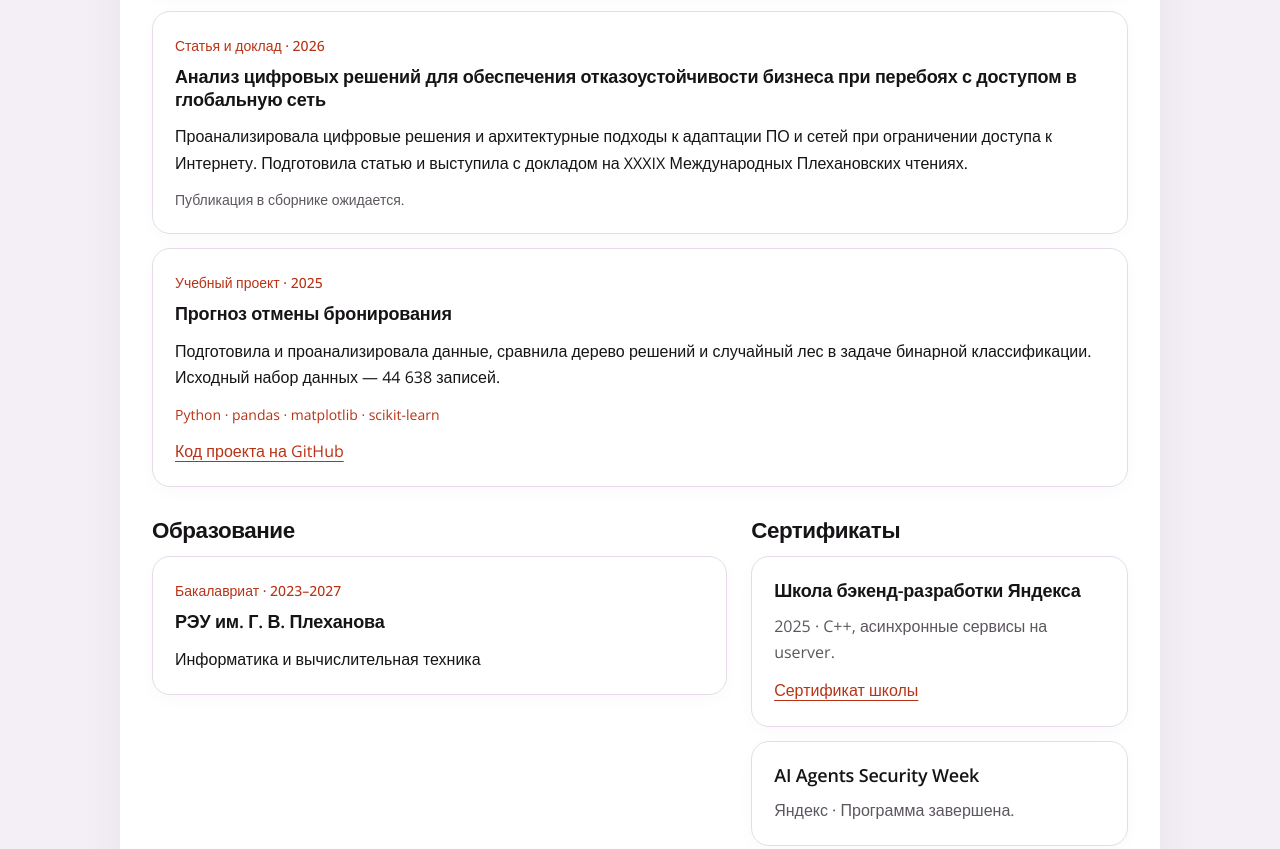
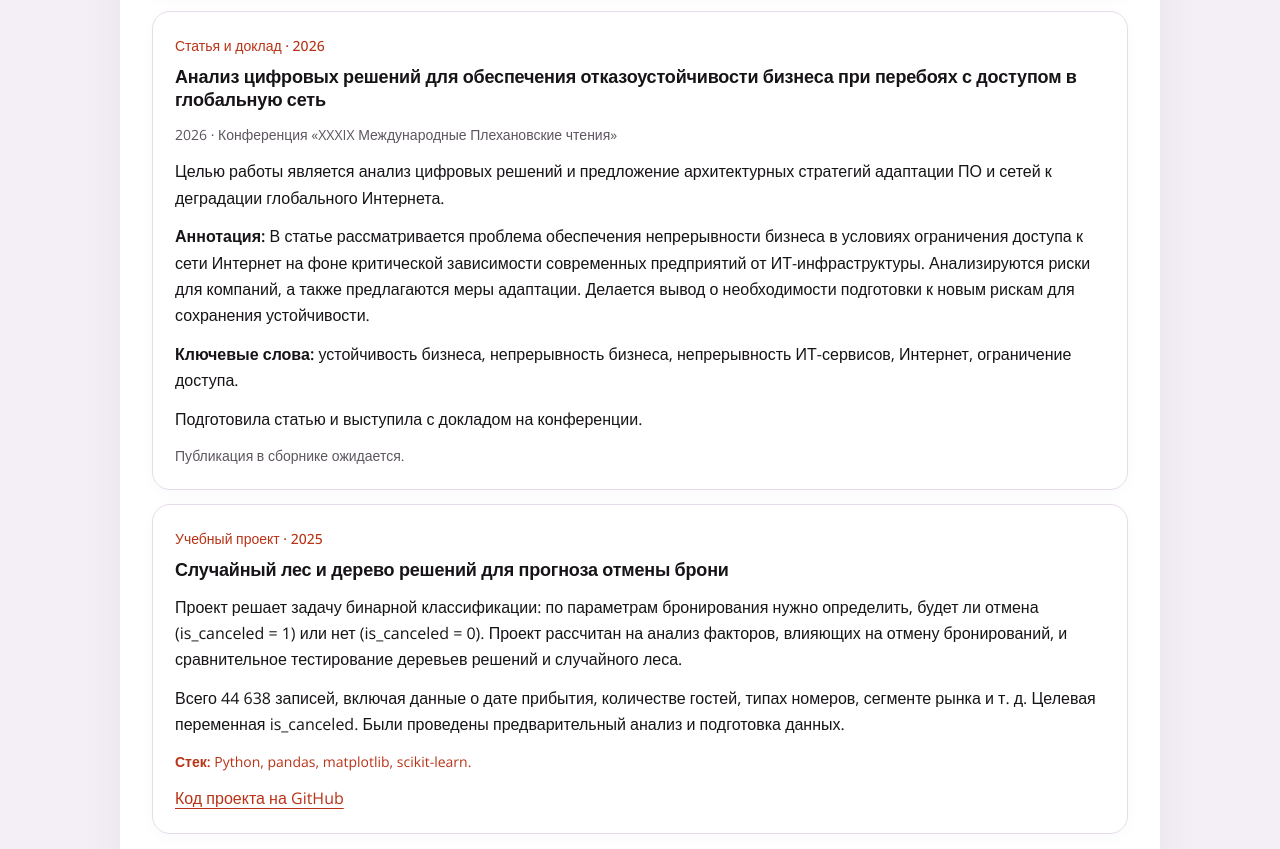
Before and after one commit to DillFennel/dillfennel.github.io, a plain HTML site: page index.html in a window 1280 px wide. Shown: the part 3069-3918 px from the top of the page. Drawn offline with nearby package versions, Linux system fonts and the light colour scheme.

Commit message:
Restore detailed project descriptions

```diff
--- a/index.html
+++ b/index.html
@@ -123,14 +123,19 @@
           <article class="card project">
             <p class="eyebrow">Статья и доклад · 2026</p>
             <h3>Анализ цифровых решений для обеспечения отказоустойчивости бизнеса при перебоях с доступом в глобальную сеть</h3>
-            <p>Проанализировала цифровые решения и архитектурные подходы к адаптации ПО и сетей при ограничении доступа к Интернету. Подготовила статью и выступила с докладом на XXXIX Международных Плехановских чтениях.</p>
+            <p class="meta">2026 · Конференция «XXXIX Международные Плехановские чтения»</p>
+            <p>Целью работы является анализ цифровых решений и предложение архитектурных стратегий адаптации ПО и сетей к деградации глобального Интернета.</p>
+            <p><strong>Аннотация:</strong> В статье рассматривается проблема обеспечения непрерывности бизнеса в условиях ограничения доступа к сети Интернет на фоне критической зависимости современных предприятий от ИТ-инфраструктуры. Анализируются риски для компаний, а также предлагаются меры адаптации. Делается вывод о необходимости подготовки к новым рискам для сохранения устойчивости.</p>
+            <p><strong>Ключевые слова:</strong> устойчивость бизнеса, непрерывность бизнеса, непрерывность ИТ-сервисов, Интернет, ограничение доступа.</p>
+            <p>Подготовила статью и выступила с докладом на конференции.</p>
             <p class="meta">Публикация в сборнике ожидается.</p>
           </article>
           <article class="card project">
             <p class="eyebrow">Учебный проект · 2025</p>
-            <h3>Прогноз отмены бронирования</h3>
-            <p>Подготовила и проанализировала данные, сравнила дерево решений и случайный лес в задаче бинарной классификации. Исходный набор данных — 44 638 записей.</p>
-            <p class="stack">Python · pandas · matplotlib · scikit-learn</p>
+            <h3>Случайный лес и дерево решений для прогноза отмены брони</h3>
+            <p>Проект решает задачу бинарной классификации: по параметрам бронирования нужно определить, будет ли отмена (is_canceled = 1) или нет (is_canceled = 0). Проект рассчитан на анализ факторов, влияющих на отмену бронирований, и сравнительное тестирование деревьев решений и случайного леса.</p>
+            <p>Всего 44 638 записей, включая данные о дате прибытия, количестве гостей, типах номеров, сегменте рынка и т. д. Целевая переменная is_canceled. Были проведены предварительный анализ и подготовка данных.</p>
+            <p class="stack"><strong>Стек:</strong> Python, pandas, matplotlib, scikit-learn.</p>
             <a class="text-link" href="https://github.com/DillFennel/Hotels_decisionTree">Код проекта на GitHub</a>
           </article>
         </div>
```
